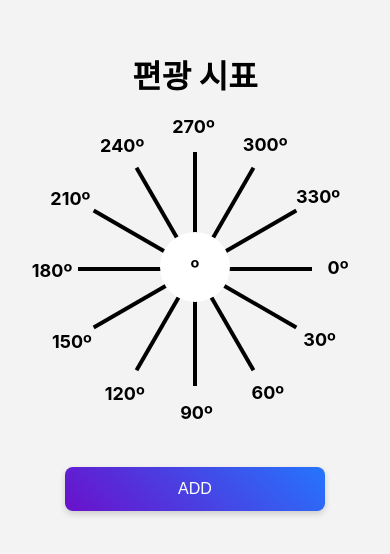
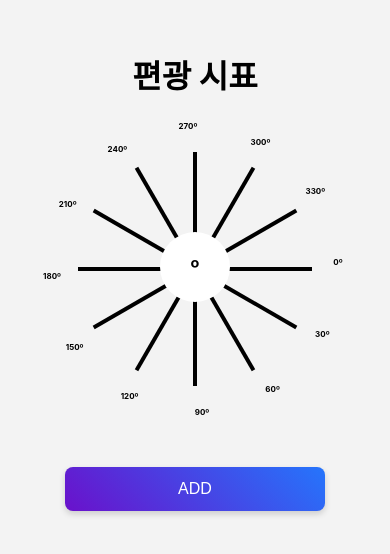
Before and after one commit to ngeetl/optical, a React (Create React App) app: page / in a window 390 px wide. Shown: the part 160-714 px from the top of the page. Built offline with nearby package versions, Linux system fonts and the light colour scheme.

Commit message:
media font-size 수정

```diff
--- a/src/App.css
+++ b/src/App.css
@@ -113,8 +113,11 @@ h1 {
       font-size: 18px;
   }
   .line span {
-      font-size: 11px;
+      font-size: 6px;
   }
+  .line-bold span {
+    font-size: 8px;
+}
 }
 
 /* button */
```
